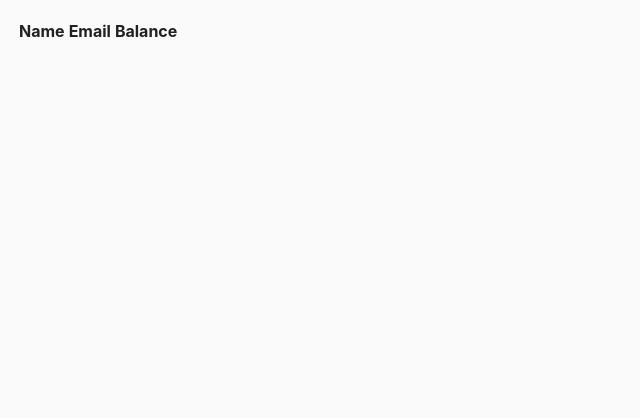
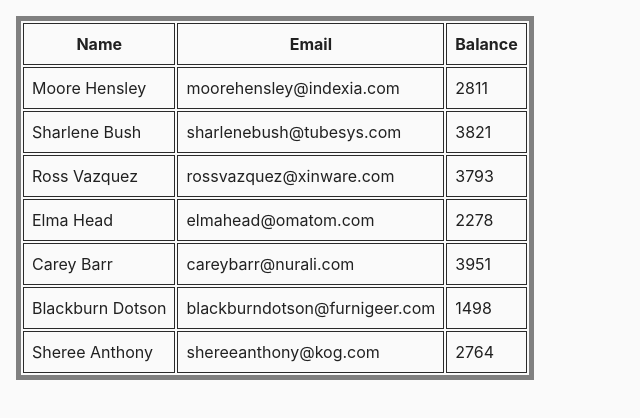
Before and after one commit to shmetanelena/task, a plain HTML site: page task1-users-table.html in a window 1280 px wide. Shown: the whole page, without its empty margins (0-640 px from the left). Drawn offline with Linux system fonts and the light colour scheme; files that its build step writes are made by us from their sources.

Commit message:
add table

```diff
--- a/common/common.css
+++ b/common/common.css
@@ -22,3 +22,18 @@ button {
     padding: 8px 12px;
     cursor: pointer;
 }
+.transaction-table {
+    border-collapse: separate;
+    border: 5px solid grey;
+}
+
+.transaction-table th,
+.transaction-table td {
+    padding: 8px;
+    border: 1px solid #2a2a2a;
+}
+
+.title__link {
+    display: inline-flex;
+    margin-left: 40px;
+}
--- a/js/task1-users-table.js
+++ b/js/task1-users-table.js
@@ -0,0 +1,20 @@
+import users from './users.js';
+
+const makeUserTableRowMarkup = ({ name, email, balance }) => {
+    return `
+    <tr>
+        <td>${name}</td>
+        <td>${email}</td>
+        <td>${balance}</td>
+    </tr>
+    `;
+};
+
+console.log(users);
+const tableEl = document.querySelector('#users-table');
+
+const makeUsersTableRows = users.map(makeUserTableRowMarkup).join('');
+
+tableEl.insertAdjacentHTML('beforeend', makeUsersTableRows);
+
+console.log(makeUsersTableRows);
--- a/js/users.js
+++ b/js/users.js
@@ -1,66 +1,71 @@
-window.users =
-[
+//window.users =
+export default [
     {
-      name: "Moore Hensley",
-      email: "moorehensley@indexia.com",
-      eyeColor: "blue",
-      friends: ["Sharron Pace"],
+        name: 'Moore Hensley',
+        email: 'moorehensley@indexia.com',
+        eyeColor: 'blue',
+        friends: ['Sharron Pace'],
         isActive: false,
         balance: 2811,
-      gender: "male"
+        gender: 'male',
     },
     {
-      name: "Sharlene Bush",
-      email: "sharlenebush@tubesys.com",
-      eyeColor: "blue",
-      friends: ["Briana Decker", "Sharron Pace"],
+        name: 'Sharlene Bush',
+        email: 'sharlenebush@tubesys.com',
+        eyeColor: 'blue',
+        friends: ['Briana Decker', 'Sharron Pace'],
         isActive: true,
         balance: 3821,
-      gender: "female"
+        gender: 'female',
     },
     {
-      name: "Ross Vazquez",
-      email: "rossvazquez@xinware.com",
-      eyeColor: "green",
-      friends: ["Marilyn Mcintosh", "Padilla Garrison", "Naomi Buckner"],
+        name: 'Ross Vazquez',
+        email: 'rossvazquez@xinware.com',
+        eyeColor: 'green',
+        friends: ['Marilyn Mcintosh', 'Padilla Garrison', 'Naomi Buckner'],
         isActive: false,
         balance: 3793,
-      gender: "male"
+        gender: 'male',
     },
     {
-      name: "Elma Head",
-      email: "elmahead@omatom.com",
-      eyeColor: "green",
-      friends: ["Goldie Gentry", "Aisha Tran"],
+        name: 'Elma Head',
+        email: 'elmahead@omatom.com',
+        eyeColor: 'green',
+        friends: ['Goldie Gentry', 'Aisha Tran'],
         isActive: true,
         balance: 2278,
-      gender: "female"
+        gender: 'female',
     },
     {
-      name: "Carey Barr",
-      email: "careybarr@nurali.com",
-      eyeColor: "blue",
-      friends: ["Jordan Sampson", "Eddie Strong", "Adrian Cross"],
+        name: 'Carey Barr',
+        email: 'careybarr@nurali.com',
+        eyeColor: 'blue',
+        friends: ['Jordan Sampson', 'Eddie Strong', 'Adrian Cross'],
         isActive: true,
         balance: 3951,
-      gender: "male"
+        gender: 'male',
     },
     {
-      name: "Blackburn Dotson",
-      email: "blackburndotson@furnigeer.com",
-      eyeColor: "brown",
-      friends: ["Jacklyn Lucas", "Linda Chapman", "Adrian Cross", "Solomon Fokes"],
+        name: 'Blackburn Dotson',
+        email: 'blackburndotson@furnigeer.com',
+        eyeColor: 'brown',
+        friends: [
+            'Jacklyn Lucas',
+            'Linda Chapman',
+            'Adrian Cross',
+            'Solomon Fokes',
+        ],
         isActive: false,
         balance: 1498,
-      gender: "male"
+        gender: 'male',
     },
     {
-      name: "Sheree Anthony",
-      email: "shereeanthony@kog.com",
-      eyeColor: "brown",
-      friends: ["Goldie Gentry", "Briana Decker"],
+        name: 'Sheree Anthony',
+        email: 'shereeanthony@kog.com',
+        eyeColor: 'brown',
+        friends: ['Goldie Gentry', 'Briana Decker'],
         isActive: true,
         balance: 2764,
-      gender: "female"
-    }
+        gender: 'female',
+    },
 ];
--- a/task1-users-table.html
+++ b/task1-users-table.html
@@ -5,15 +5,17 @@
         <meta http-equiv="X-UA-Compatible" content="IE=edge" />
         <meta name="viewport" content="width=device-width, initial-scale=1.0" />
         <title>Task 1</title>
-        <link rel="stylesheet" href="css/common.css" />
+        <link rel="stylesheet" href="common/common.css" />
     </head>
     <body>
-        <table id="users-table">
-            <tr>
-                <th>Name</th>
-                <th>Email</th>
-                <th>Balance</th>
-            </tr>
+        <table id="users-table" class="transaction-table js-transaction-table">
+            <head>
+                <tr>
+                    <th>Name</th>
+                    <th>Email</th>
+                    <th>Balance</th>
+                </tr>
+            </head>
         </table>
         <script src="js/users.js" type="module"></script>
         <script src="js/task1-users-table.js" type="module"></script>
```
Also changed, not shown: index.html (+7 -3 lines), task2-users-table-sort.html (+1 -1 lines), 1 other file. Lines whose indentation alone changed are shown as unchanged.
